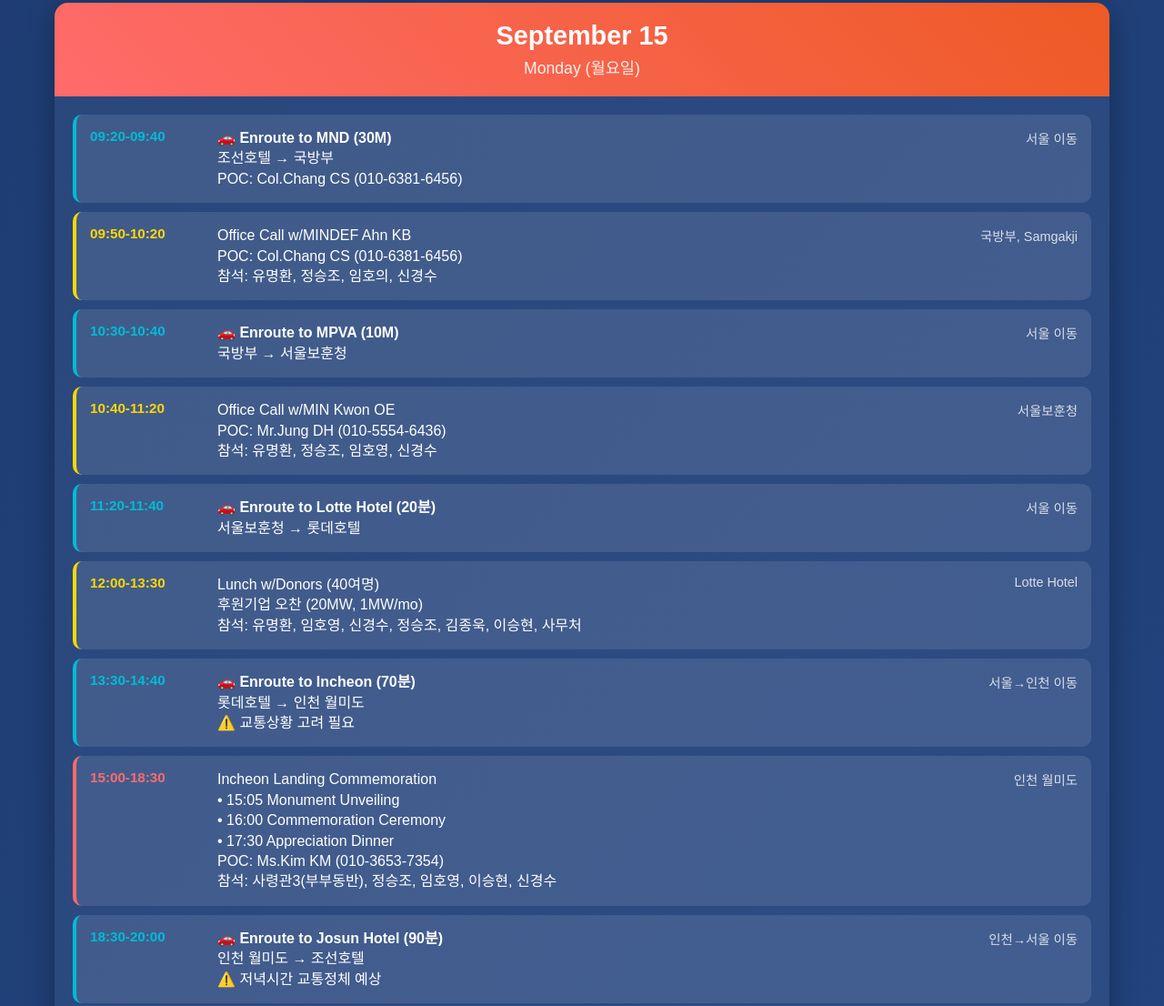
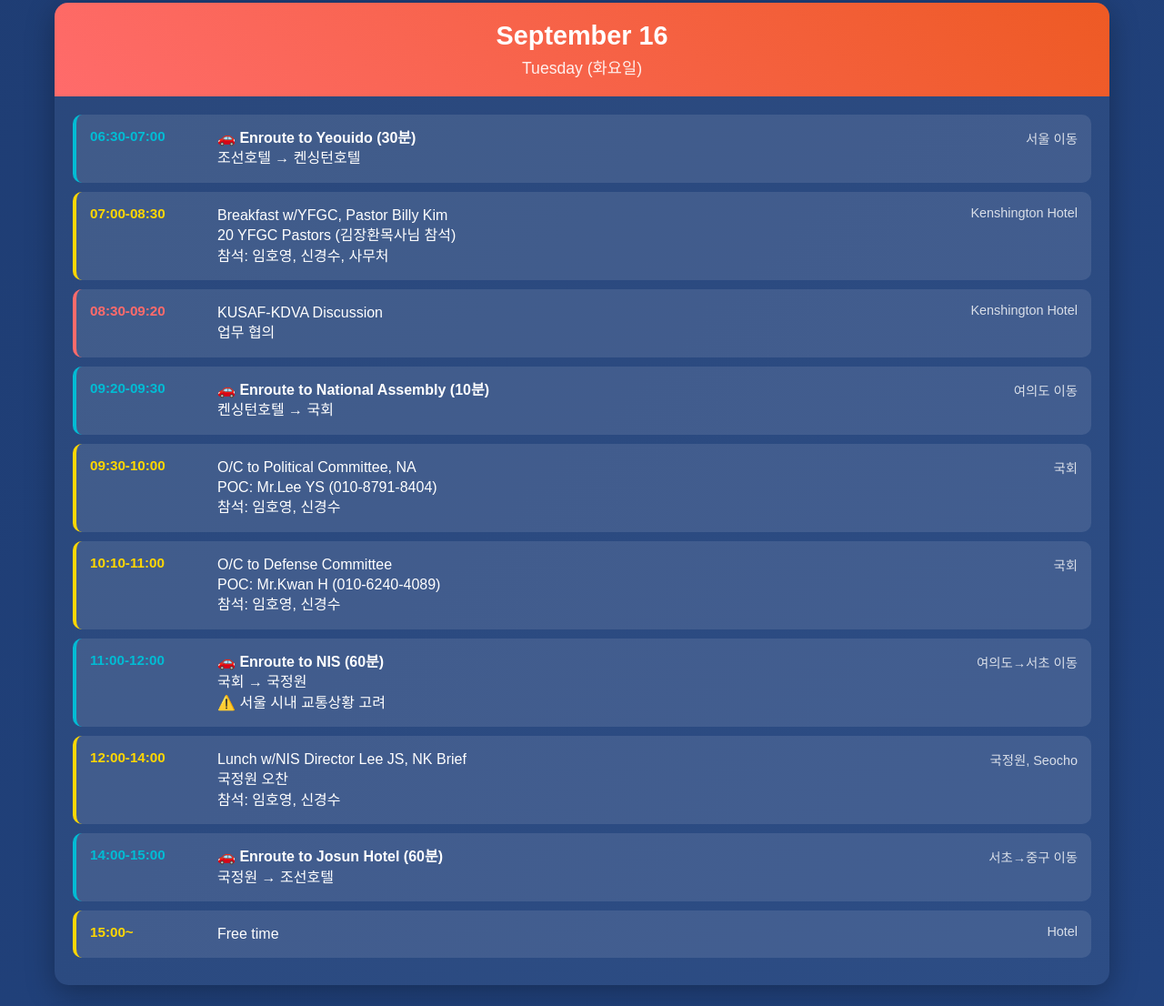
Before and after one commit to ohhmoon85-ops/AVC, a plain HTML site: page index.html in a window 1280 px wide. Shown: the part 557-1663 px from the top of the page at 91% size. Drawn offline with Linux system fonts and the light colour scheme.

Commit message:
Update index.html

```diff
--- a/index.html
+++ b/index.html
@@ -232,65 +232,6 @@
 
         <!-- Daily Schedule -->
         <div class="schedule-container">
-            <!-- September 15 (Monday) -->
-            <div class="day-section">
-                <div class="day-header">
-                    <div class="day-title">September 15</div>
-                    <div class="day-date">Monday (월요일)</div>
-                </div>
-                <div class="schedule-grid">
-                    <div class="schedule-item transport">
-                        <div class="time">09:20-09:40</div>
-                        <div class="activity"><strong>🚗 Enroute to MND (30M)</strong><br>조선호텔 → 국방부<br>POC: Col.Chang CS (010-6381-6456)</div>
-                        <div class="location">서울 이동</div>
-                    </div>
-                    <div class="schedule-item">
-                        <div class="time">09:50-10:20</div>
-                        <div class="activity">Office Call w/MINDEF Ahn KB<br>POC: Col.Chang CS (010-6381-6456)<br>참석: 유명환, 정승조, 임호의, 신경수</div>
-                        <div class="location">국방부, Samgakji</div>
-                    </div>
-                    <div class="schedule-item transport">
-                        <div class="time">10:30-10:40</div>
-                        <div class="activity"><strong>🚗 Enroute to MPVA (10M)</strong><br>국방부 → 서울보훈청</div>
-                        <div class="location">서울 이동</div>
-                    </div>
-                    <div class="schedule-item">
-                        <div class="time">10:40-11:20</div>
-                        <div class="activity">Office Call w/MIN Kwon OE<br>POC: Mr.Jung DH (010-5554-6436)<br>참석: 유명환, 정승조, 임호영, 신경수</div>
-                        <div class="location">서울보훈청</div>
-                    </div>
-                    <div class="schedule-item transport">
-                        <div class="time">11:20-11:40</div>
-                        <div class="activity"><strong>🚗 Enroute to Lotte Hotel (20분)</strong><br>서울보훈청 → 롯데호텔</div>
-                        <div class="location">서울 이동</div>
-                    </div>
-                    <div class="schedule-item">
-                        <div class="time">12:00-13:30</div>
-                        <div class="activity">Lunch w/Donors (40여명)<br>후원기업 오찬 (20MW, 1MW/mo)<br>참석: 유명환, 임호영, 신경수, 정승조, 김종욱, 이승현, 사무처</div>
-                        <div class="location">Lotte Hotel</div>
-                    </div>
-                    <div class="schedule-item transport">
-                        <div class="time">13:30-14:40</div>
-                        <div class="activity"><strong>🚗 Enroute to Incheon (70분)</strong><br>롯데호텔 → 인천 월미도<br>⚠️ 교통상황 고려 필요</div>
-                        <div class="location">서울→인천 이동</div>
-                    </div>
-                    <div class="schedule-item special-event">
-                        <div class="time">15:00-18:30</div>
-                        <div class="activity">Incheon Landing Commemoration<br>
-                            • 15:05 Monument Unveiling<br>
-                            • 16:00 Commemoration Ceremony<br>
-                            • 17:30 Appreciation Dinner<br>
-                            POC: Ms.Kim KM (010-3653-7354)<br>참석: 사령관3(부부동반), 정승조, 임호영, 이승현, 신경수</div>
-                        <div class="location">인천 월미도</div>
-                    </div>
-                    <div class="schedule-item transport">
-                        <div class="time">18:30-20:00</div>
-                        <div class="activity"><strong>🚗 Enroute to Josun Hotel (90분)</strong><br>인천 월미도 → 조선호텔<br>⚠️ 저녁시간 교통정체 예상</div>
-                        <div class="location">인천→서울 이동</div>
-                    </div>
-                </div>
-            </div>
-
             <!-- September 16 (Tuesday) -->
             <div class="day-section">
                 <div class="day-header">
```
